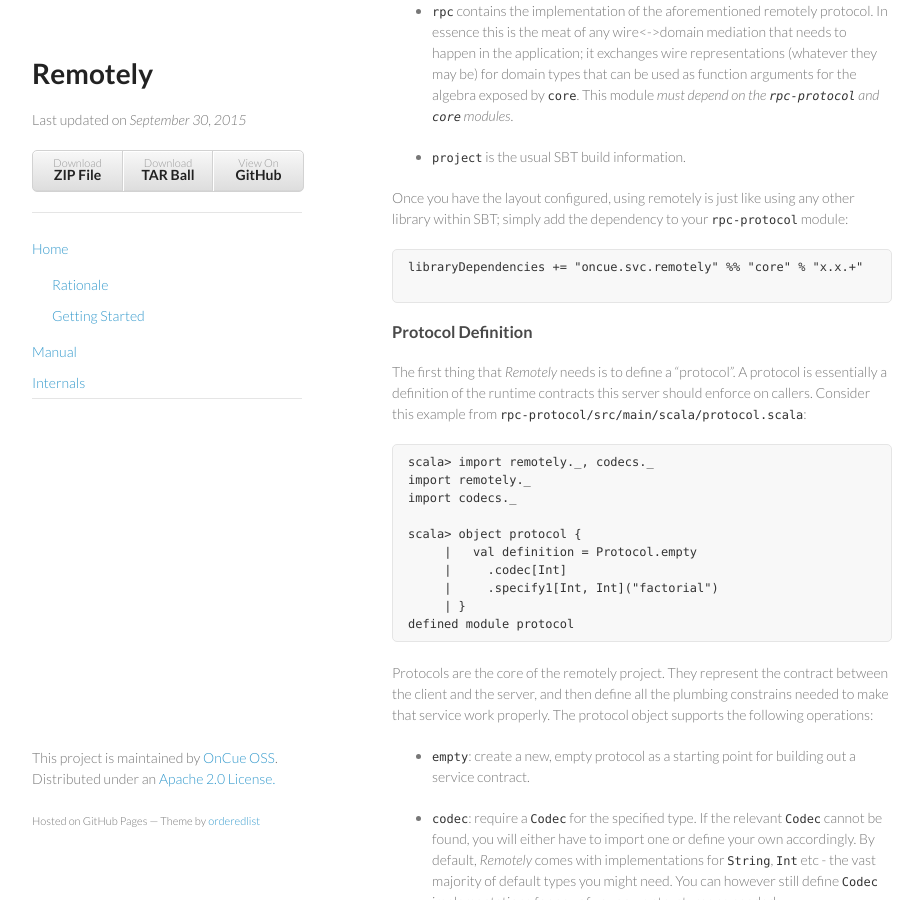
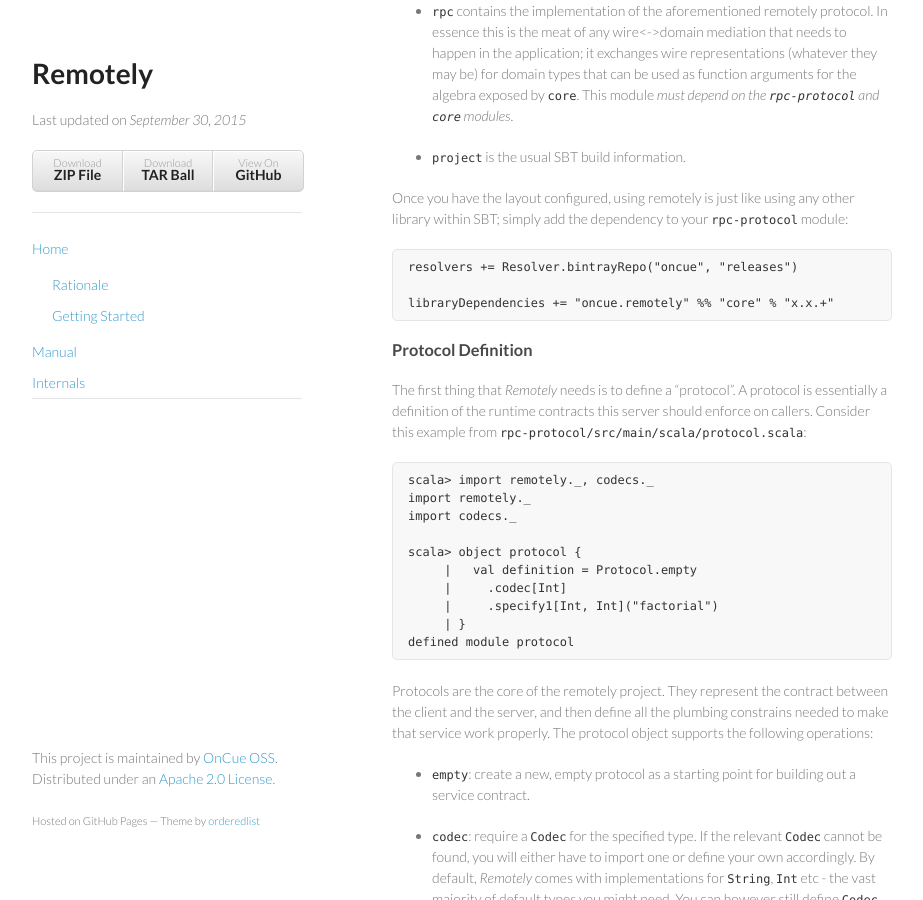
Before and after one commit to Verizon/remotely, a Jekyll site: the page built from index.md, in a window 1280 px wide and 900 px high, scrolled down 2563 px. Shown: the whole window, without its empty margins (178-1101 px from the left). Built offline with Jekyll 4.4.1, drawn with Linux system fonts in a browser that asks for light colours; Markdown is read by kramdown in place of the engine named in the settings.

Commit message:
Fixing teh dependency information

````diff
--- a/index.md
+++ b/index.md
@@ -89,8 +89,9 @@ The structure breaks down like this:
 Once you have the layout configured, using remotely is just like using any other library within SBT; simply add the dependency to your `rpc-protocol` module:
 
 ```
-libraryDependencies += "oncue.svc.remotely" %% "core" % "x.x.+"
+resolvers += Resolver.bintrayRepo("oncue", "releases")
 
+libraryDependencies += "oncue.remotely" %% "core" % "x.x.+"
 ```
 
 ### Protocol Definition
````
